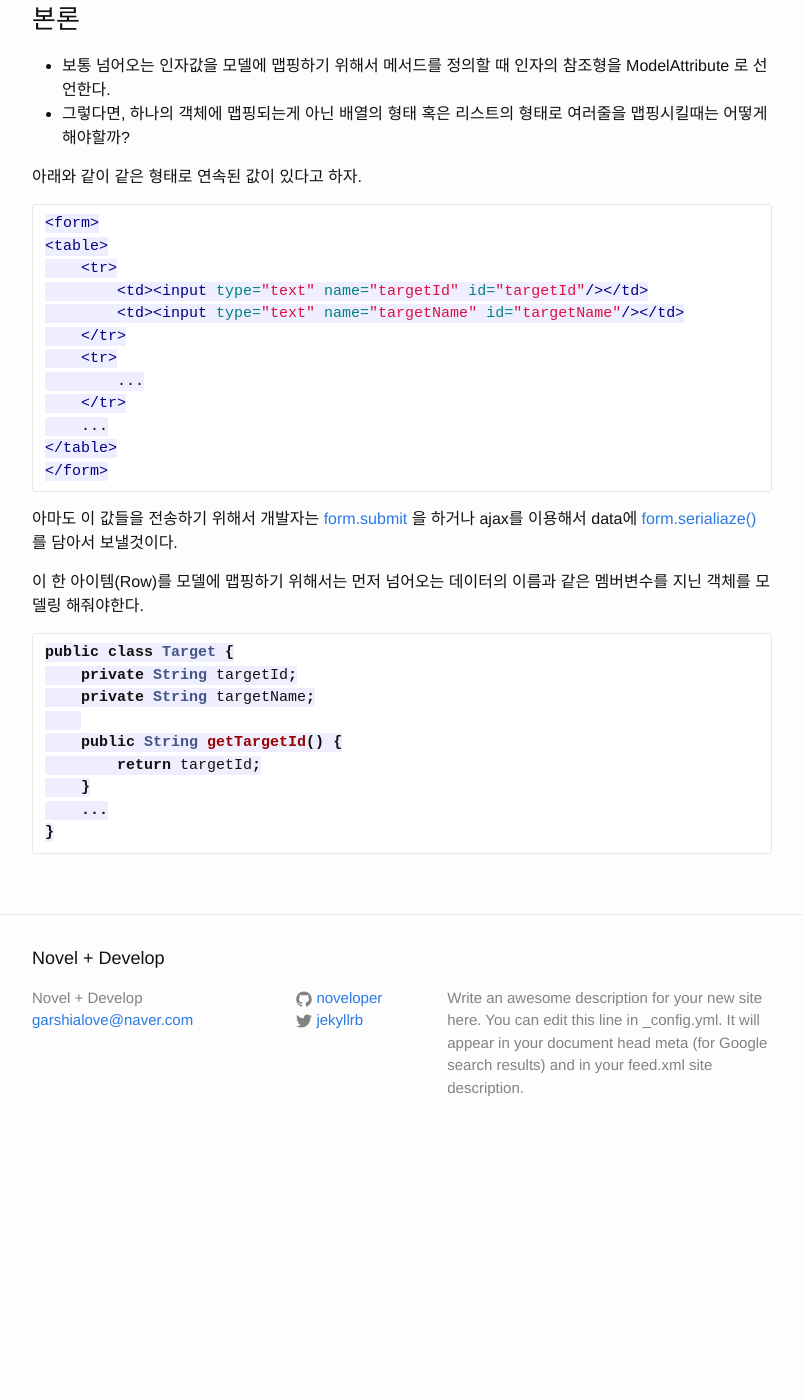
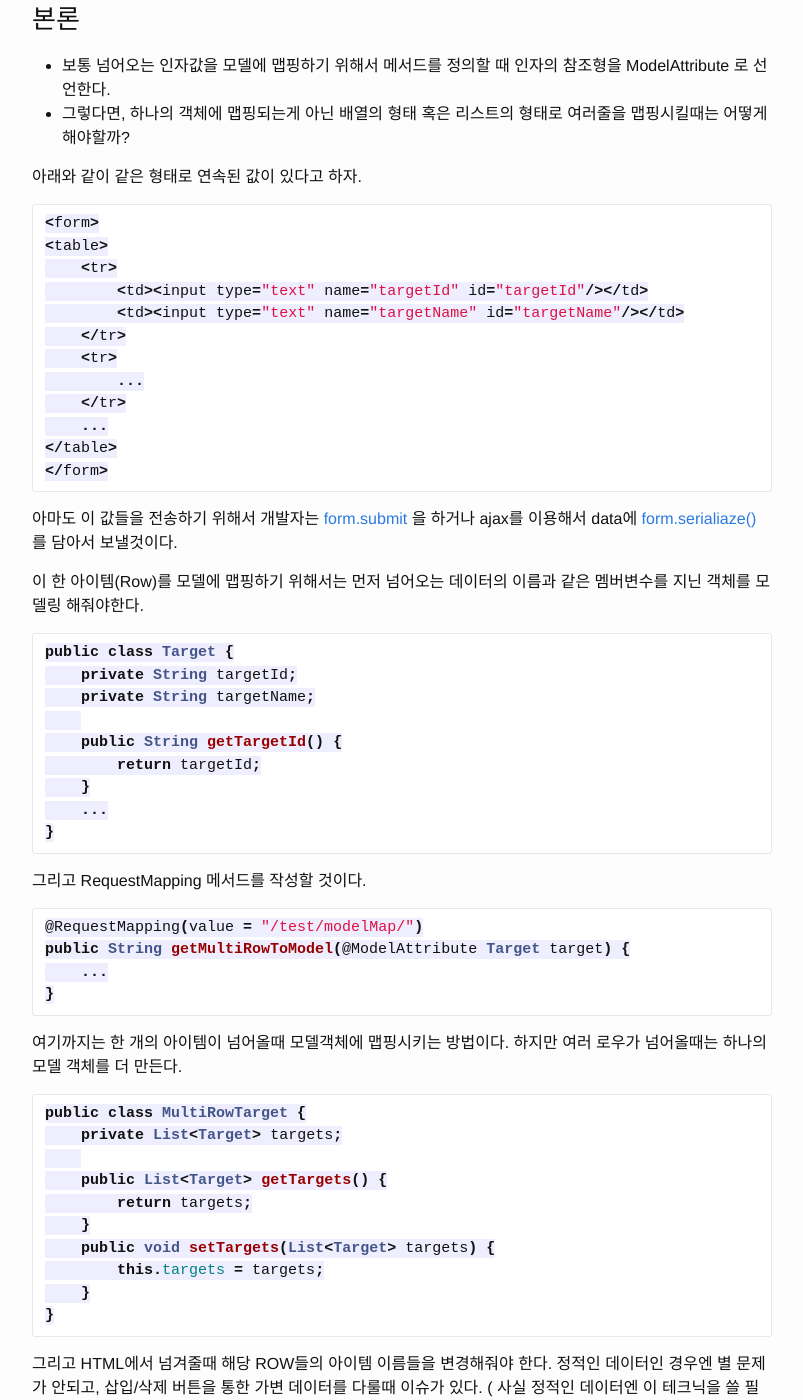
Before and after one commit to sungbine/blog, a Jekyll site: the page built from _posts/2015-02-16-how-mapping-to-model-arrayvalue.markdown, in a window 1280 px wide and 1400 px high, scrolled down 359 px. Shown: the whole window, without its empty margins (238-1041 px from the left). Built offline with Jekyll 4.4.1, drawn with Linux system fonts in a browser that asks for light colours; Markdown is read by kramdown in place of the engine named in the settings; before the commit the page ends 1518 px from its top, so only the background shows below that; some of the changed text lies outside the part shown.

Commit message:
Update 2015-02-16-how-mapping-to-model-arrayvalue.markdown

````diff
--- a/_posts/2015-02-16-how-mapping-to-model-arrayvalue.markdown
+++ b/_posts/2015-02-16-how-mapping-to-model-arrayvalue.markdown
@@ -12,7 +12,7 @@ categories: Spring
 - 그렇다면, 하나의 객체에 맵핑되는게 아닌 배열의 형태 혹은 리스트의 형태로 여러줄을 맵핑시킬때는 어떻게 해야할까?
 
 아래와 같이 같은 형태로 연속된 값이 있다고 하자.
-```html
+```java
 <form>
 <table>
     <tr>
@@ -44,3 +44,38 @@ public class Target {
     ...
 }
 ```
+
+그리고 RequestMapping 메서드를 작성할 것이다.
+
+```java
+@RequestMapping(value = "/test/modelMap/")
+public String getMultiRowToModel(@ModelAttribute Target target) {
+    ...
+}
+```
+
+여기까지는 한 개의 아이템이 넘어올때 모델객체에 맵핑시키는 방법이다.
+하지만 여러 로우가 넘어올때는 하나의 모델 객체를 더 만든다.
+
+```java
+public class MultiRowTarget {
+    private List<Target> targets;
+
+    public List<Target> getTargets() {
+        return targets;
+    }
+    public void setTargets(List<Target> targets) {
+        this.targets = targets;
+    }
+}
+```
+
+그리고 HTML에서 넘겨줄때 해당 ROW들의 아이템 이름들을 변경해줘야 한다.
+정적인 데이터인 경우엔 별 문제가 안되고, 삽입/삭제 버튼을 통한 가변 데이터를 다룰때 이슈가 있다.
+( 사실 정적인 데이터엔 이 테크닉을 쓸 필요도 없다. )
+
+```java
+<tr>
+    <td><input /></td>
+</tr>
+```
````
